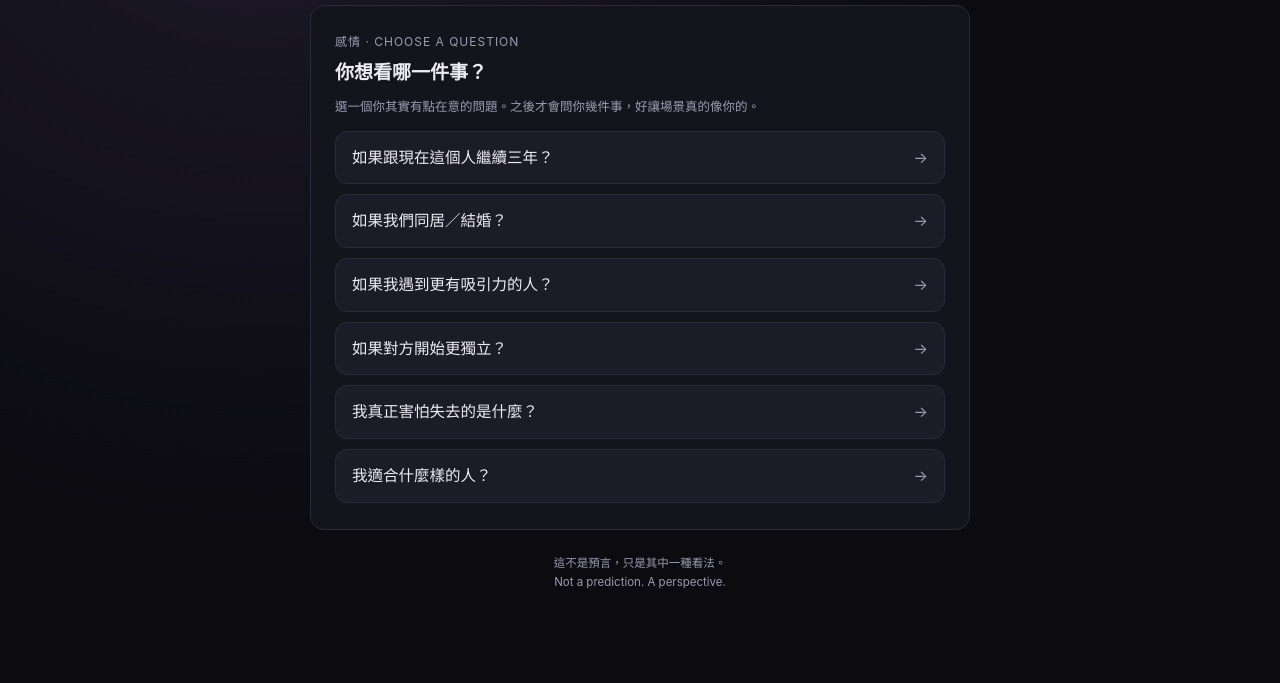
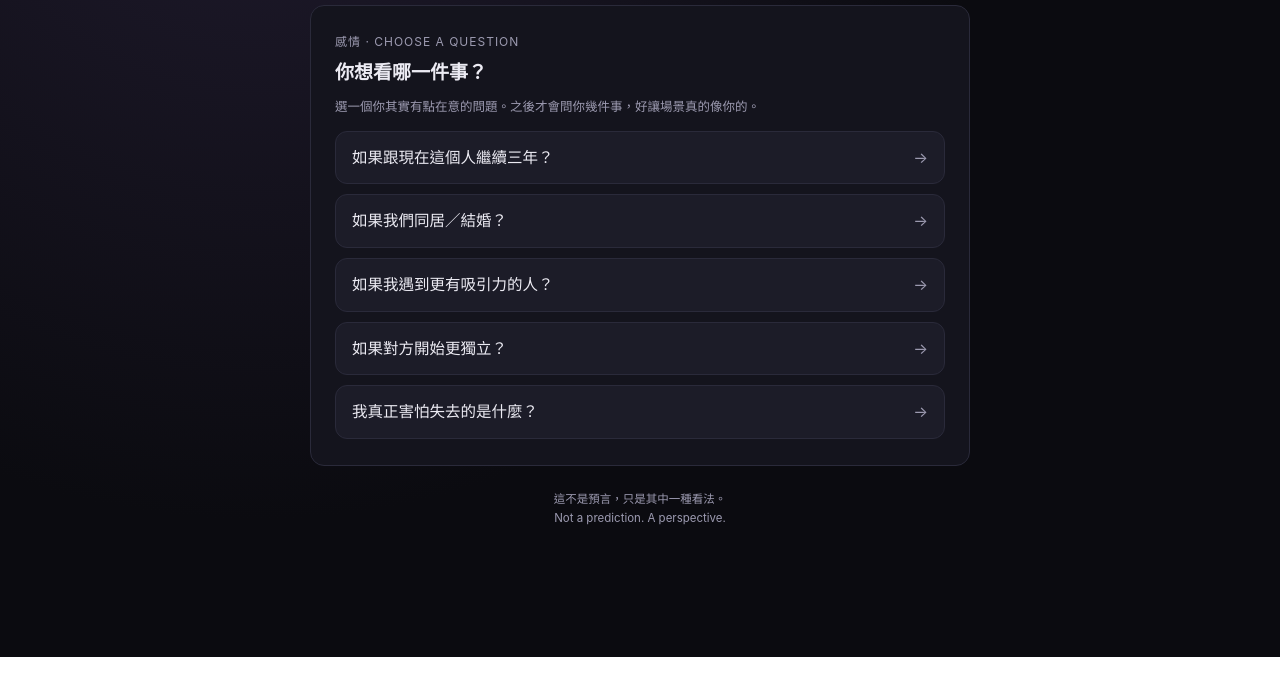
Before and after one commit to hsuancool46/museland, a plain HTML site: page works/narrative-simulator/index.html in a window 1280 px wide. Shown: the part 143-826 px from the top of the page. After the commit the page ends 800 px from the top, so only its background shows below. Drawn offline with Linux system fonts and the light colour scheme.

Commit message:
感情模擬器：移除單身視角的問題，剩五題

```diff
--- a/works/narrative-simulator/index.html
+++ b/works/narrative-simulator/index.html
@@ -119,7 +119,6 @@ const LOVE_QUESTIONS = [
   { key:'moreAttractive', label:'如果我遇到更有吸引力的人？' },
   { key:'moreIndependent',label:'如果對方開始更獨立？' },
   { key:'fearLosing',     label:'我真正害怕失去的是什麼？' },
-  { key:'whoSuits',       label:'我適合什麼樣的人？' },
 ];
 
 const STATUS = [
```
